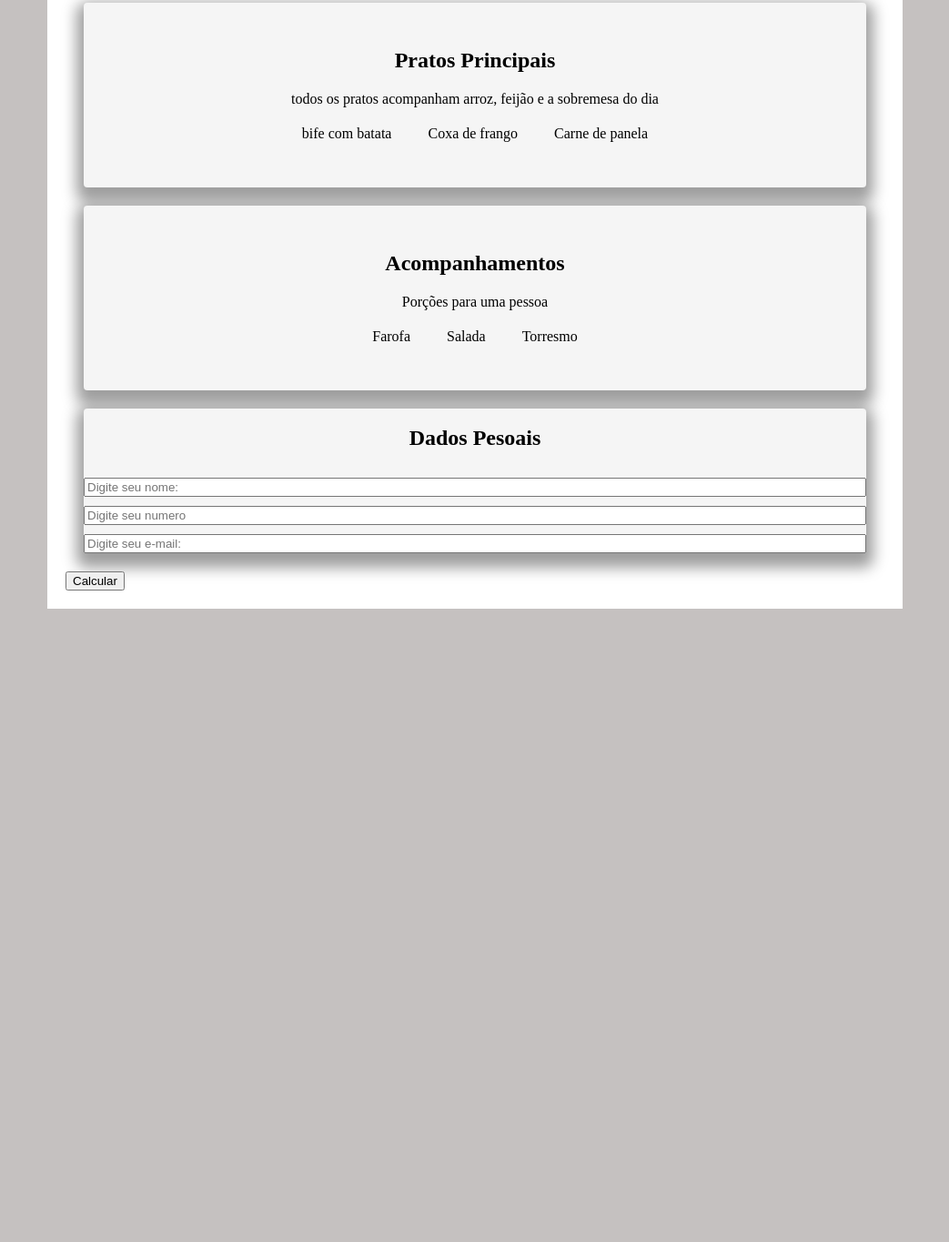
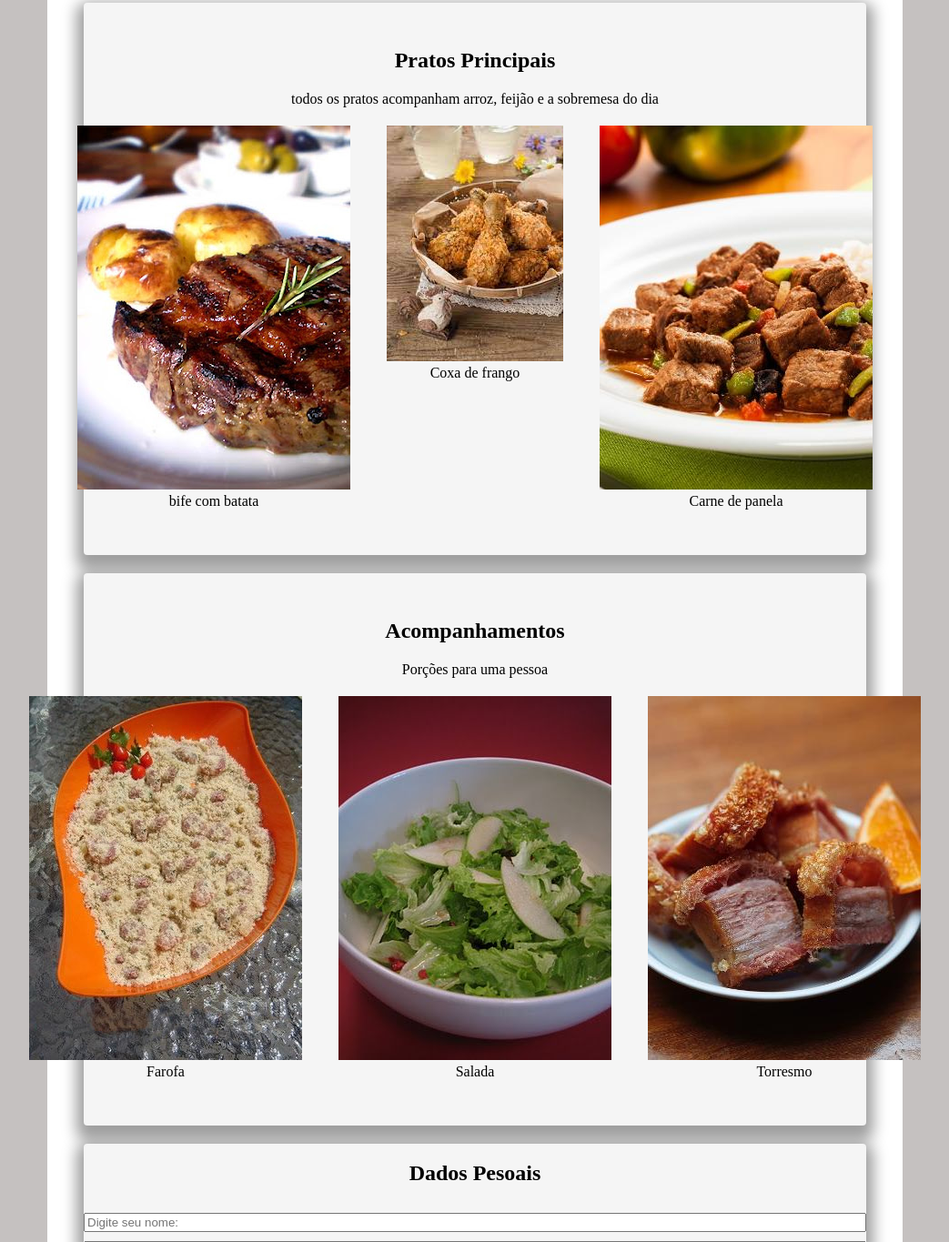
Before and after one commit to ErosEloi/projeto_menu, a plain HTML site: page index.html in a window 1280 px wide. Shown: the part 442-1807 px from the top of the page at 91% size, without its empty margins (118-1161 px from the left). Before the commit the page ends 1119 px from the top, so only its background shows below. Drawn offline with Linux system fonts and the light colour scheme.

Commit message:
closes #3 - adicao de imagens

```diff
--- a/index.html
+++ b/index.html
@@ -17,12 +17,15 @@
             todos os pratos acompanham arroz, feijão e a sobremesa do dia
             <div class="pratos">
                 <div class="prato">
+                    <object data="assets/bife.jpg" type="image/jpg"></object>
                     bife com batata
                 </div>
                 <div class="prato">
+                    <object data="assets/coxa.jpg" type="image/jpg"></object>
                     Coxa de frango
                 </div>
                 <div class="prato">
+                    <object data="assets/panela.jpg" type="image/jpg"></object>
                     Carne de panela
                 </div>
             </div>
@@ -33,12 +36,15 @@
             Porções para uma pessoa
             <div class="pratos">
                 <div class="acomp">
+                    <object data="assets/farofa.jpg" type="image/jpg"></object>
                     Farofa
                 </div>
                 <div class="acomp">
+                    <object data="assets/salad.jpg" type="image/jpg"></object>
                     Salada
                 </div>
                 <div class="acomp">
+                    <object data="assets/torresmo.jpg" type="image/jpg"></object>
                     Torresmo
                 </div>
             </div>
```
